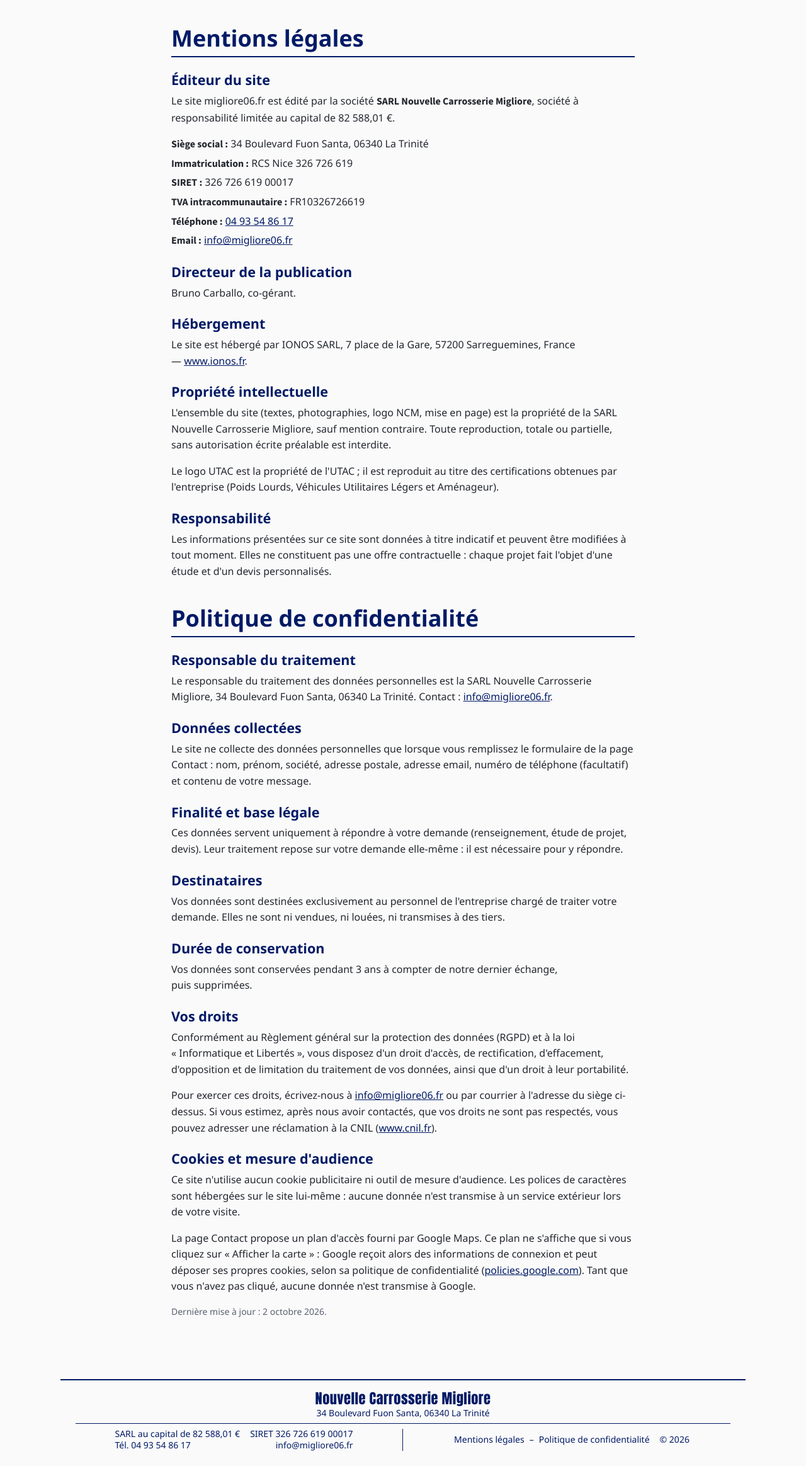
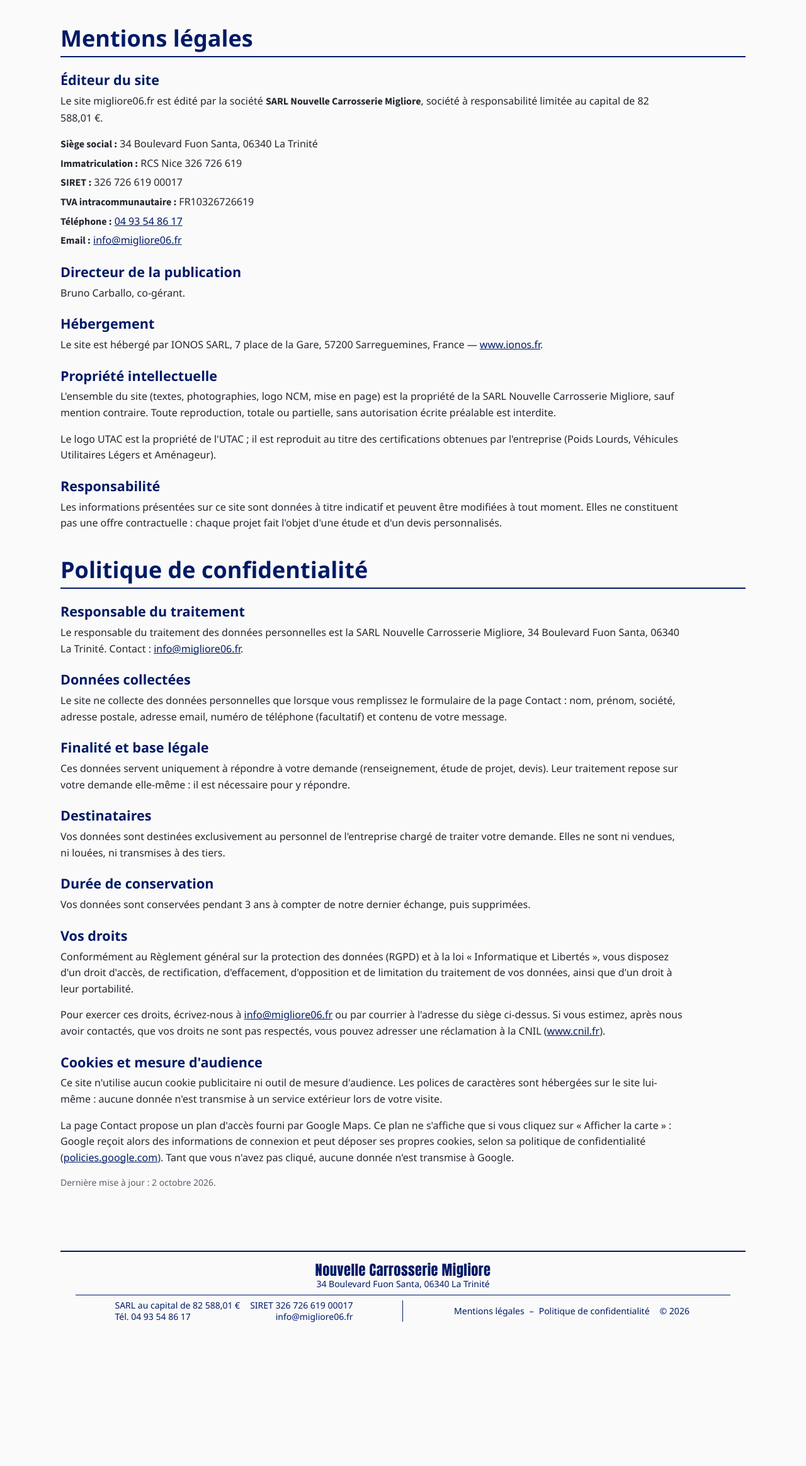
Before and after one commit to CarballoBruno/site-migliore06, a PHP site: page /mentions-legales.php in a window 1280 px wide. Shown: the part 165-2493 px from the top of the page at 63% size. After the commit the page ends 2265 px from the top, so only its background shows below. Run offline with PHP 8.4, Linux system fonts and the light colour scheme; some web fonts are replaced.

Commit message:
Mentions légales et page d'erreur alignées sur le bandeau, comme les autres pages
Même modèle sur toutes les pages : contenu aligné sur les bords du bandeau, même fond gris blanc ; paragraphes limités à 62rem pour rester lisibles.

Co-Authored-By: Claude Opus 5.5 <noreply@anthropic.com>

```diff
--- a/css/style.css
+++ b/css/style.css
@@ -519,11 +519,22 @@ a:hover {
    Une colonne de texte centrée, d'une largeur confortable à lire.
    ========================================================================== */
 
+/* Même modèle que l'accueil, Contact et Qualification UTAC (26/10/2026, demande
+   du client) : le contenu est aligné sur les bords du bandeau (largeur du bandeau,
+   même fond). Les paragraphes et les listes gardent une longueur de ligne
+   confortable à lire (--largeur-texte), calés à gauche ; les titres et leur trait
+   prennent toute la largeur. (Avant : colonne étroite centrée.) */
 .page-texte {
-    width: 100%;
+    width: var(--largeur-bandeau-haut);
+    margin: 0 auto;
+    padding: var(--espace-tres-grand) 0;
+}
+
+.page-texte p,
+.page-texte ul,
+.page-texte ol,
+.page-texte dl {
     max-width: var(--largeur-texte);
-    margin: 0 auto;
-    padding: var(--espace-tres-grand) var(--marge-cotes-ecran);
 }
 
 /* Grand titre de la page (« Mentions légales », « Politique de
@@ -1931,7 +1942,8 @@ a:hover {
     .bande-bleue-carrousel,
     .accueil-corps,
     .page-contact,
-    .page-utac {
+    .page-utac,
+    .page-texte {
         width: auto;
         margin-left: var(--marge-cotes-ecran);
         margin-right: var(--marge-cotes-ecran);
--- a/css/variables.css
+++ b/css/variables.css
@@ -186,7 +186,7 @@
 
     /* Largeur maximale d'une colonne de texte (pages de texte comme les
        mentions légales) : environ 75 caractères par ligne, confortable à lire. */
-    --largeur-texte: 48rem;
+    --largeur-texte: 62rem;   /* longueur maxi des lignes d'une page de texte (48 → 62rem le 26/10/2026, page alignée sur le bandeau) */
 
     /* Page d'accueil : la partie haute est partagée entre le contenu
        principal et la colonne de droite. Le contenu prend N parts et la
```
